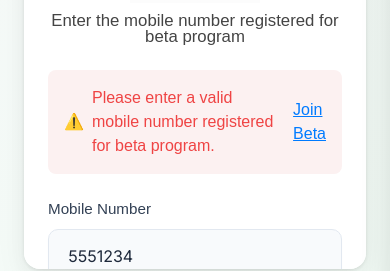
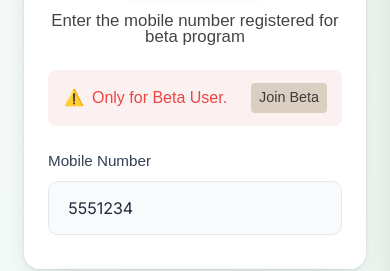
Before and after one commit to TellYouDoc/tellyoudoc-April19-25, a React (Vite) app: page /login in a window 390 px wide. Both pictures are taken after typing "5551234" into the empty fields and a click on the button "Send OTP". Shown: the part 528-799 px from the top of the page. Built offline with nearby package versions, Linux system fonts and the light colour scheme.

Commit message:
Refactor mobile number validation in OTP handling to restrict access to beta users only and improve error message display

```diff
--- a/src/pages/Login.jsx
+++ b/src/pages/Login.jsx
@@ -189,11 +189,11 @@ function Login() {
   // First step: Send OTP to mobile number
   const handleSendOTP = (e) => {
     e.preventDefault();
-    if(formData.mobile !== '9007956519' &&
+    if (formData.mobile !== '9007956519' &&
       formData.mobile !== '9932749416' &&
       formData.mobile !== '7557031037' &&
       formData.mobile !== '8900504435') {
-        setError('Please enter a valid mobile number registered for beta program.');
+      setError('Only for Beta User.');
       // setTimeout(() =>
       // navigate('/partner')
       // , 3000);
@@ -481,15 +481,41 @@ function Login() {
             )}
           </div>
 
-          {error && <div className="auth-error animated-item fade-in">{error}{error === 'Please enter a valid mobile number registered for beta program.' &&
-          <span className="error-link" style={{
-            color: '#007bff',
-            textDecoration: 'underline',
+          {error && (
+            <div className="auth-error animated-item fade-in" style={{
+              display: 'flex',
+              justifyContent: 'space-between',
+              alignItems: 'center',
+              position: 'relative'
+            }}>
+              <div style={{
+                width: '100%',
+                textAlign: 'left',
+              }}>
+                {error}
+              </div>
+              {error === 'Only for Beta User.' && (
+                <span
+                  className="error-link"
+                  style={{
+                    color: 'rgba(18, 18, 20, 0.78)',
                     cursor: 'pointer',
-            marginLeft: '5px',
-            display: 'flex',
-            width: '30%',
-          }} onClick={() => navigate('/partner')}>Join Beta</span>}</div>}
+                    fontSize: '0.9rem',
+                    backgroundColor: 'rgba(213, 200, 183, 0.82)',
+                    padding: '4px 8px',
+                    borderRadius: '4px',
+                    whiteSpace: 'nowrap',
+                    position: 'absolute',
+                    fontWeight: '500',
+                    right: '15px'
+                  }}
+                  onClick={() => navigate('/partner')}
+                >
+                  Join Beta
+                </span>
+              )}
+            </div>
+          )}
           {successMessage && <div className="auth-success animated-item fade-in">{successMessage}</div>}
 
           {/* Mobile Input Form */}
```
Lines whose indentation alone changed are shown as unchanged.
